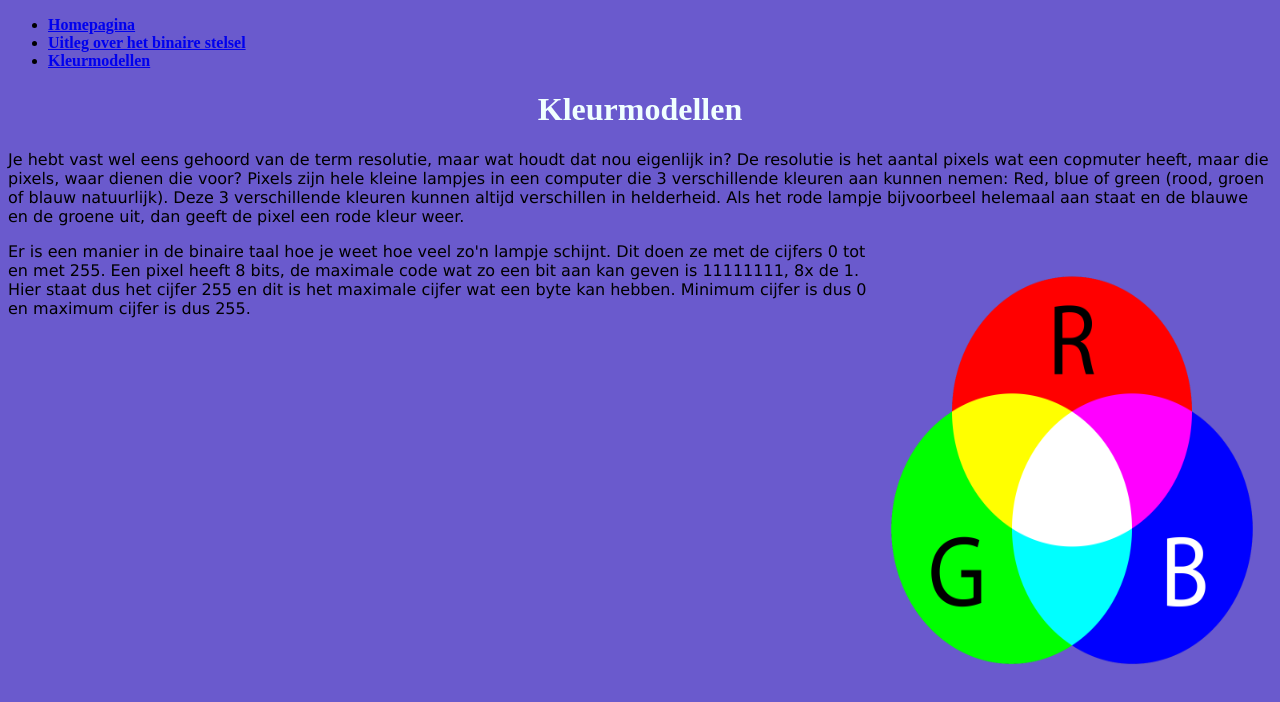
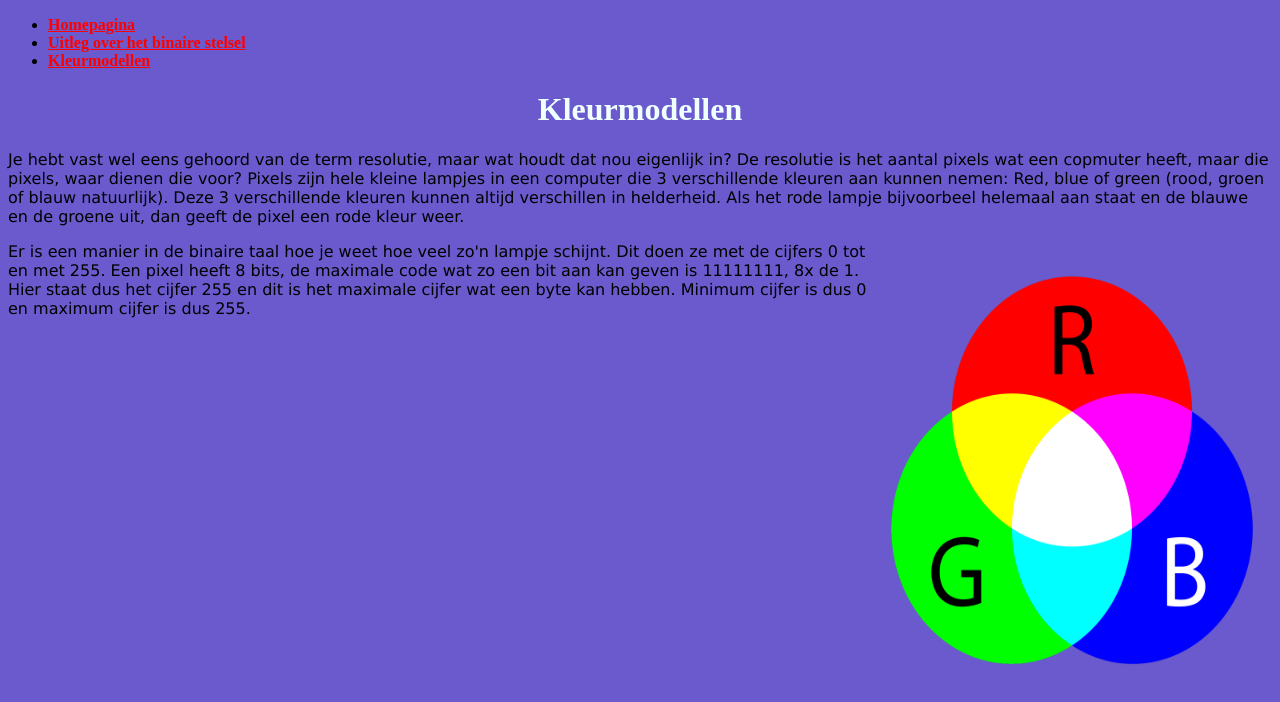
Before and after one commit to OudKaasje/OudKaasje.github.io, a plain HTML site: page kleurmodellen.html in a window 1280 px wide. Drawn offline with Linux system fonts and the light colour scheme.

Commit message:
aanpassing

```diff
--- a/kleurmodellen.html
+++ b/kleurmodellen.html
@@ -1,7 +1,7 @@
 <!DOCTYPE html> <!--Kleurmodellen-->
 <html>
     <head>
-        <link rel="stylesheet" type="text/css" href="opmaak.css">
+        <link rel="stylesheet" type="text/css" href="layout.css">
         <style>
             body {background-color: slateblue;}
             h1 {color: azure;
```
